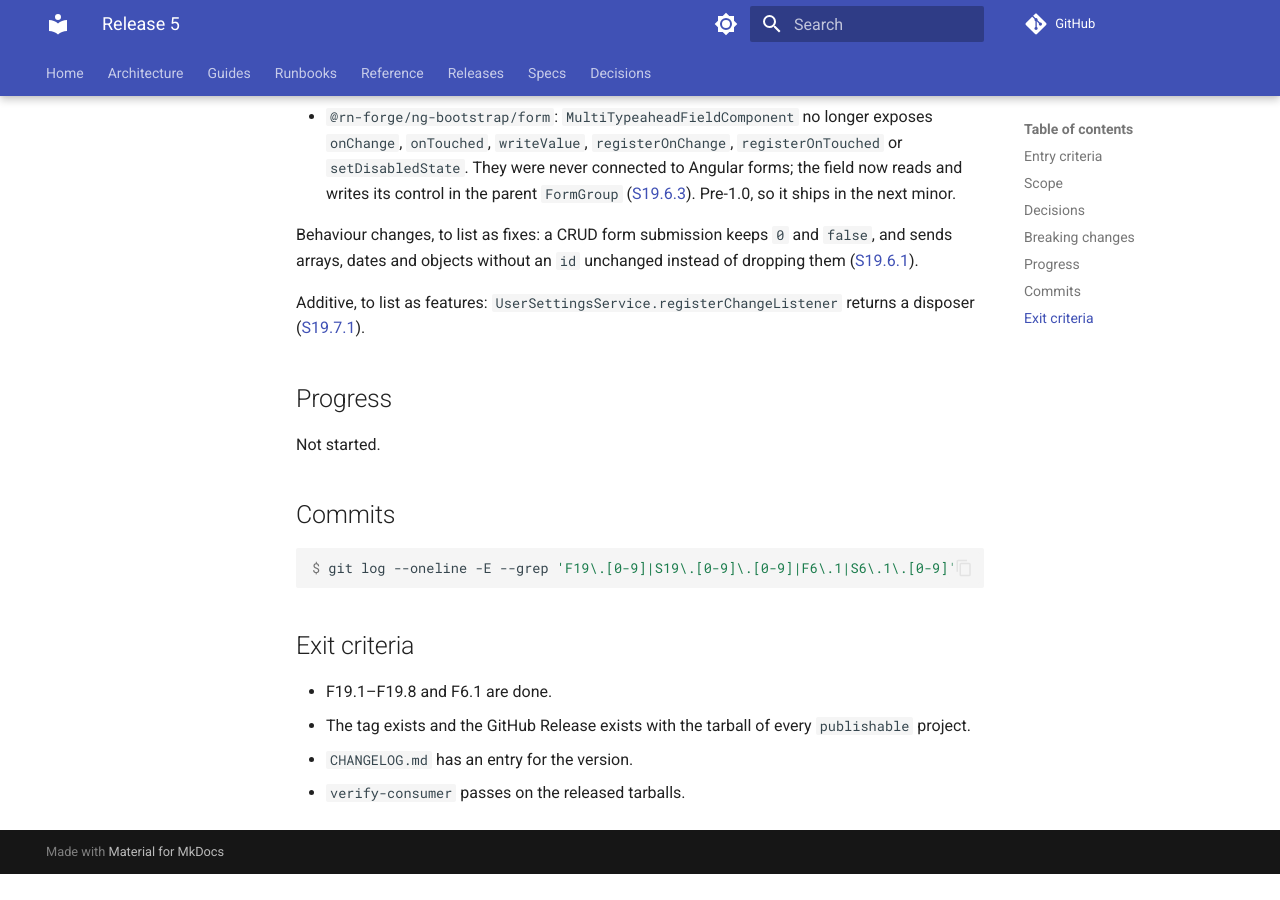
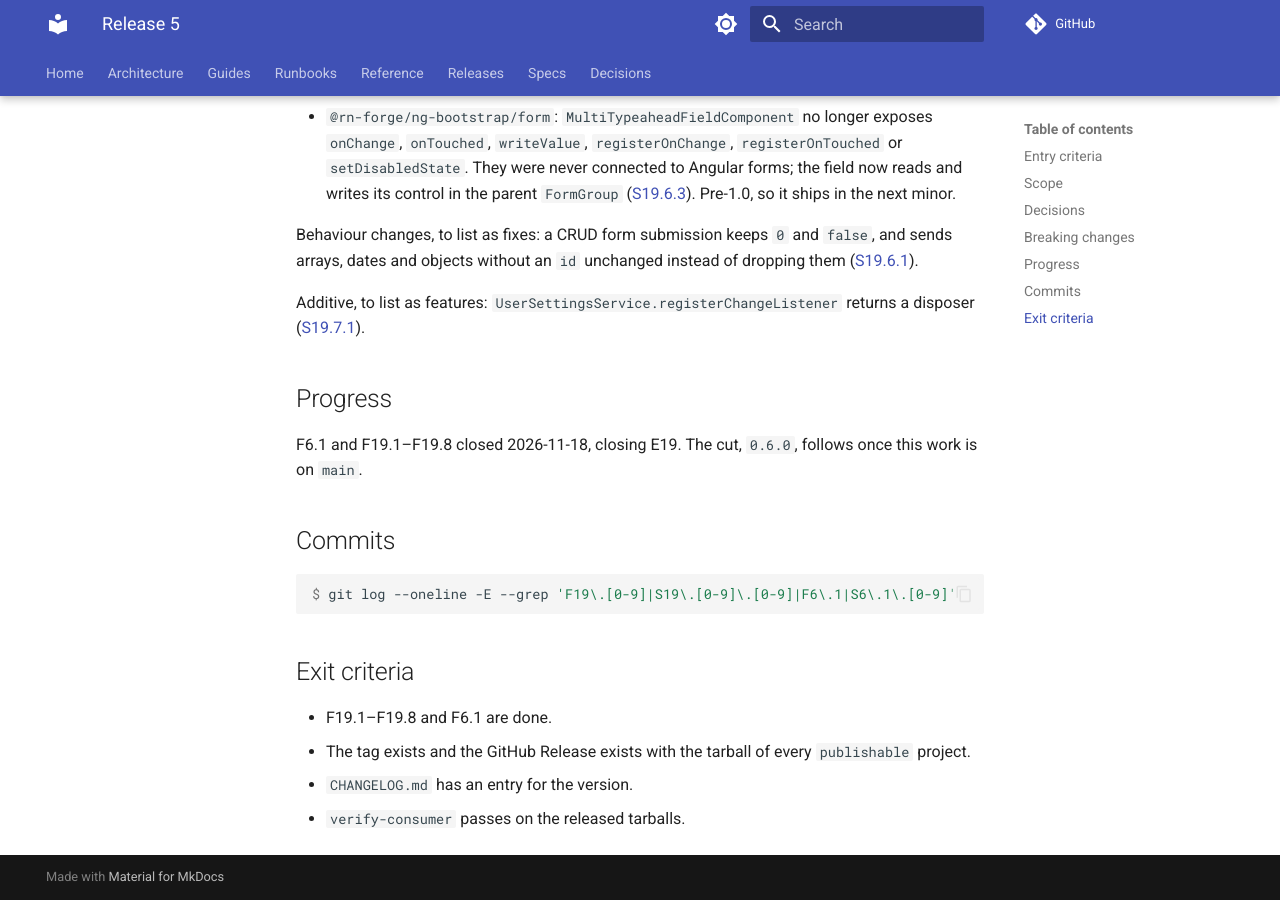
Before and after one commit to rn-forge/ngkit, an MkDocs documentation site: the page built from docs/releases/release-5/index.md, in a window 1280 px wide and 900 px high, scrolled down 1273 px. Built offline with MkDocs 1.6.1 and Material for MkDocs 9.7.7, drawn with Linux system fonts in a browser that asks for light colours; comment, search, counter and statistics services are not loaded; before the commit the page ends 2147 px from its top, so only the background shows below that.

Commit message:
Release 5: progress; all features closed
Co-Authored-By: Claude Opus 5.5 <noreply@anthropic.com>

```diff
--- a/docs/releases/release-5/index.md
+++ b/docs/releases/release-5/index.md
@@ -66,7 +66,8 @@ returns a disposer
 
 ## Progress
 
-Not started.
+F6.1 and F19.1–F19.8 closed 2026-11-18, closing E19. The cut, `0.6.0`, follows
+once this work is on `main`.
 
 ## Commits
 
```
